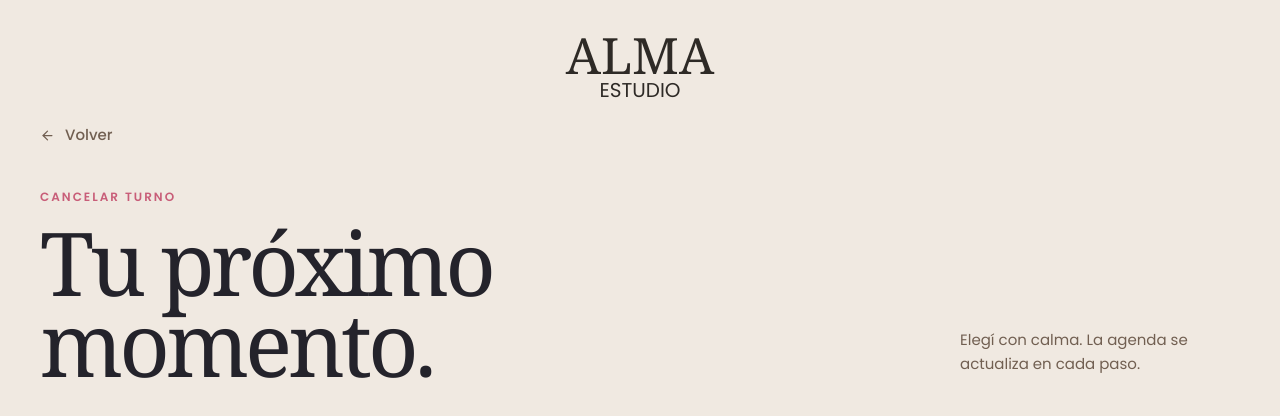
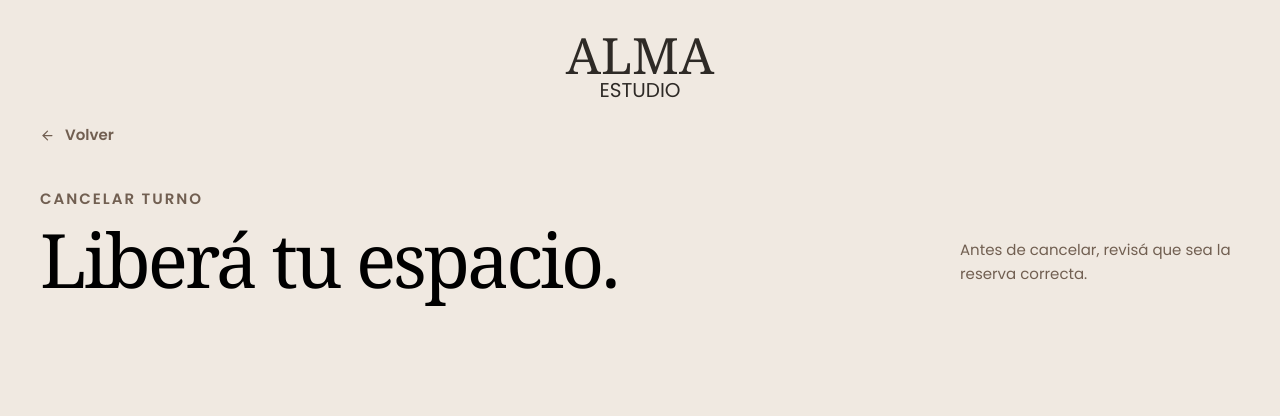
Before and after one commit to fabiolajsm/almaestudio, a Next.js app: page /Appoinments/Delete in a window 1280 px wide. Shown: the top 416 px of the page. Built offline with nearby package versions, Linux system fonts and the light colour scheme.

Commit message:
Adjustments to styles in Appoinment header and change texts

```diff
--- a/app/Appoinments/AppointmentHeader.module.css
+++ b/app/Appoinments/AppointmentHeader.module.css
@@ -11,7 +11,7 @@
   gap: 10px;
   color: var(--color-brown);
   font-size: var(--font-size-small);
-  font-weight: 500;
+  font-weight: 600;
   transition: color 160ms ease;
 }
 
@@ -38,9 +38,9 @@
 }
 
 .actionLabel {
-  margin: 0 0 16px;
-  color: #c85d78;
-  font-size: var(--font-size-small-mobile);
+  margin-bottom: 15px;
+  color: var(--color-brown);
+  font-size: var(--font-size-small);
   font-weight: 600;
   letter-spacing: 2px;
   text-transform: uppercase;
@@ -48,11 +48,11 @@
 
 .title {
   margin: 0;
-  color: #24232b;
+  color: black;
   font-family: var(--font-seasons);
-  font-size: clamp(56px, 8vw, 88px);
+  font-size: var(--font-size-xlarge);
   font-weight: 500;
-  letter-spacing: -4px;
+  letter-spacing: -3px;
   line-height: 0.92;
 }
 
@@ -75,7 +75,7 @@
   }
 
   .title {
-    font-size: clamp(48px, 14vw, 68px);
+    font-size: var(--font-size-large);
     letter-spacing: -3px;
   }
 
--- a/app/Appoinments/Delete/page.tsx
+++ b/app/Appoinments/Delete/page.tsx
@@ -7,8 +7,8 @@ export default function DeleteAppointmentPage() {
       <SiteHeader />
       <AppointmentHeader
         actionLabel="Cancelar turno"
-        title="Tu próximo momento."
-        description="Elegí con calma. La agenda se actualiza en cada paso."
+        title="Liberá tu espacio."
+        description="Antes de cancelar, revisá que sea la reserva correcta."
       />
     </main>
   );
--- a/app/Appoinments/Modify/page.tsx
+++ b/app/Appoinments/Modify/page.tsx
@@ -7,8 +7,8 @@ export default function ModifyAppointmentPage() {
       <SiteHeader />
       <AppointmentHeader
         actionLabel="Modificar turno"
-        title="Tu próximo momento."
-        description="Elegí con calma. La agenda se actualiza en cada paso."
+        title="Hacé lugar a un cambio."
+        description="Podés cambiar el servicio, la fecha o el horario de tu reserva actual."
       />
     </main>
   );
```
